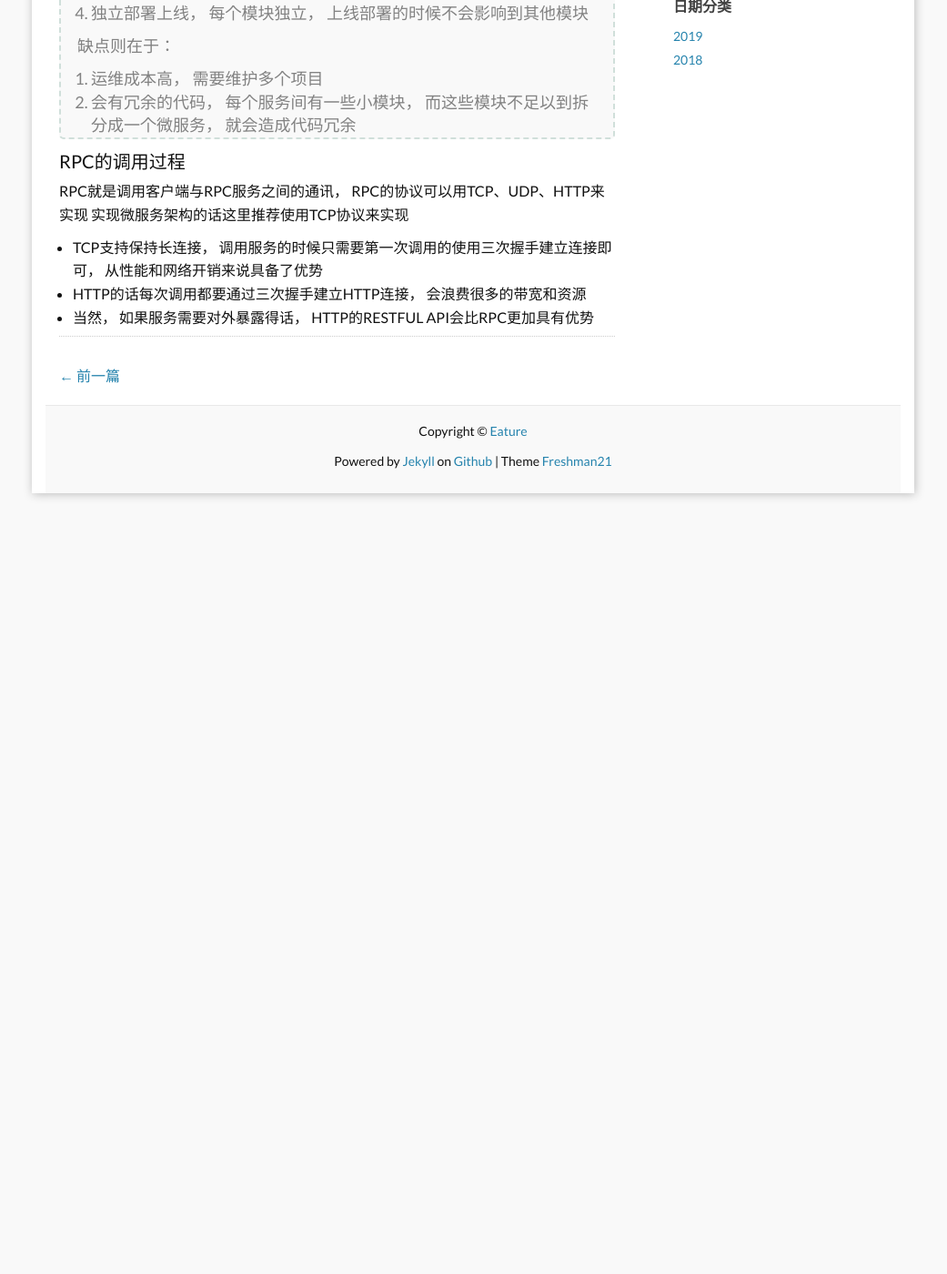
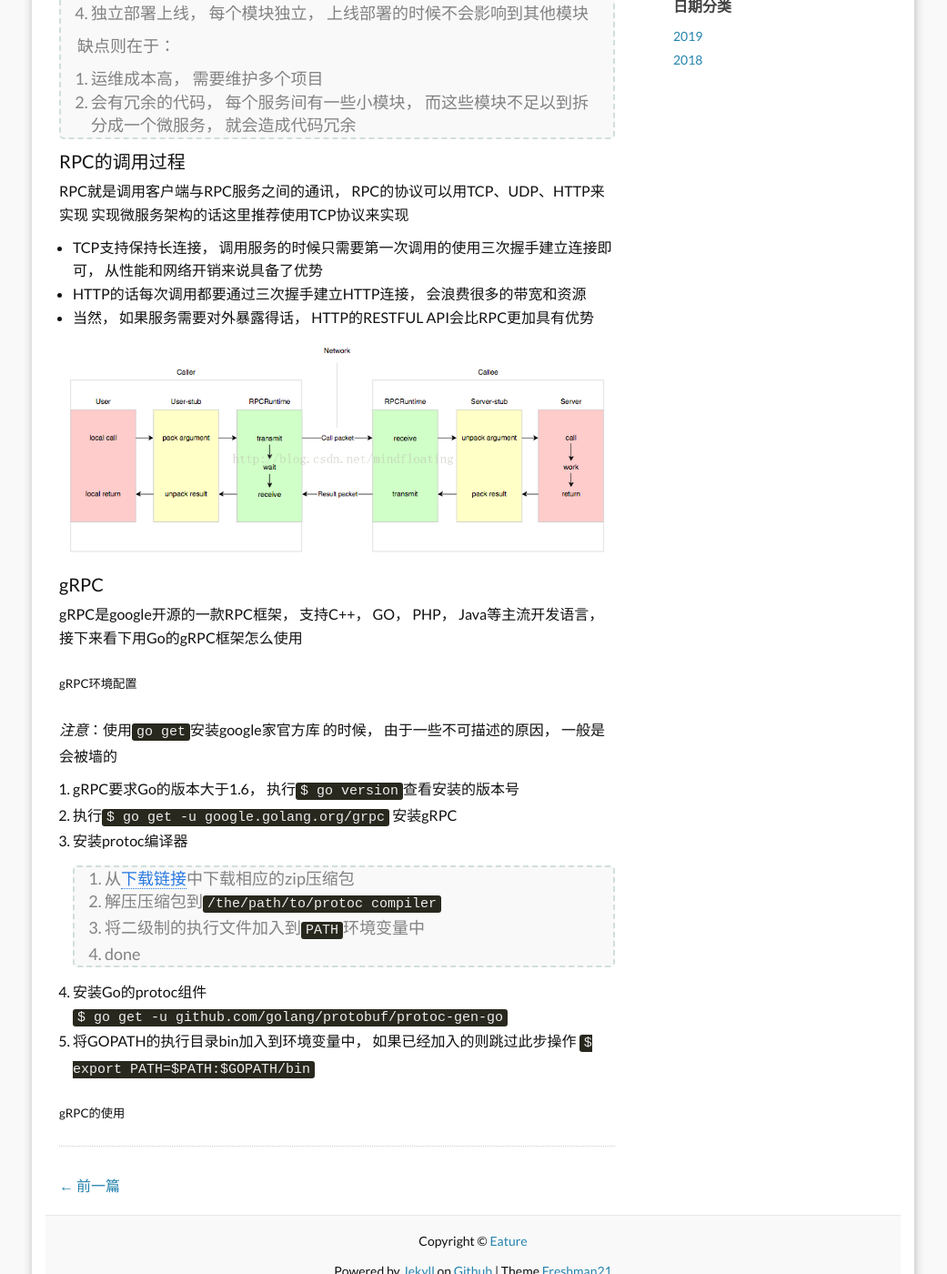
Before and after one commit to zoueature/zoueature.github.io, a Jekyll site: the page built from _posts/2019-05-05-RPC.md, in a window 1280 px wide and 1400 px high, scrolled down 1142 px. Shown: the whole window at 91% size, without its empty margins (120-1161 px from the left). Built offline with Jekyll 4.4.1, drawn with Linux system fonts in a browser that asks for light colours; comment, search, counter and statistics services are not loaded; before the commit the page ends 1714 px from its top, so only the background shows below that.

Commit message:
gRPC安装

```diff
--- a/_posts/2019-05-05-RPC.md
+++ b/_posts/2019-05-05-RPC.md
@@ -41,3 +41,23 @@ RPC就是调用客户端与RPC服务之间的通讯， RPC的协议可以用TCP
 * TCP支持保持长连接， 调用服务的时候只需要第一次调用的使用三次握手建立连接即可， 从性能和网络开销来说具备了优势
 * HTTP的话每次调用都要通过三次握手建立HTTP连接， 会浪费很多的带宽和资源
 * 当然， 如果服务需要对外暴露得话， HTTP的RESTFUL API会比RPC更加具有优势
+
+![rpc调用](/images/rpc调用过程.png)
+
+#### gRPC
+gRPC是google开源的一款RPC框架， 支持C++， GO， PHP， Java等主流开发语言， 接下来看下用Go的gRPC框架怎么使用
+##### gRPC环境配置
+*注意*：使用`go get`安装google家官方库 的时候， 由于一些不可描述的原因， 一般是会被墙的
+1. gRPC要求Go的版本大于1.6， 执行`$ go version`查看安装的版本号
+2. 执行`$ go get -u google.golang.org/grpc` 安装gRPC
+3. 安装protoc编译器
+    > 1. 从[下载链接](https://github.com/google/protobuf/releases)中下载相应的zip压缩包
+    > 2. 解压压缩包到`/the/path/to/protoc compiler`
+    > 3. 将二级制的执行文件加入到`PATH`环境变量中
+    > 4. done
+4. 安装Go的protoc组件
+`$ go get -u github.com/golang/protobuf/protoc-gen-go`
+5. 将GOPATH的执行目录bin加入到环境变量中， 如果已经加入的则跳过此步操作
+`$ export PATH=$PATH:$GOPATH/bin`
+
+##### gRPC的使用
```
Also changed, not shown: images/rpc调用过程.png (added).
